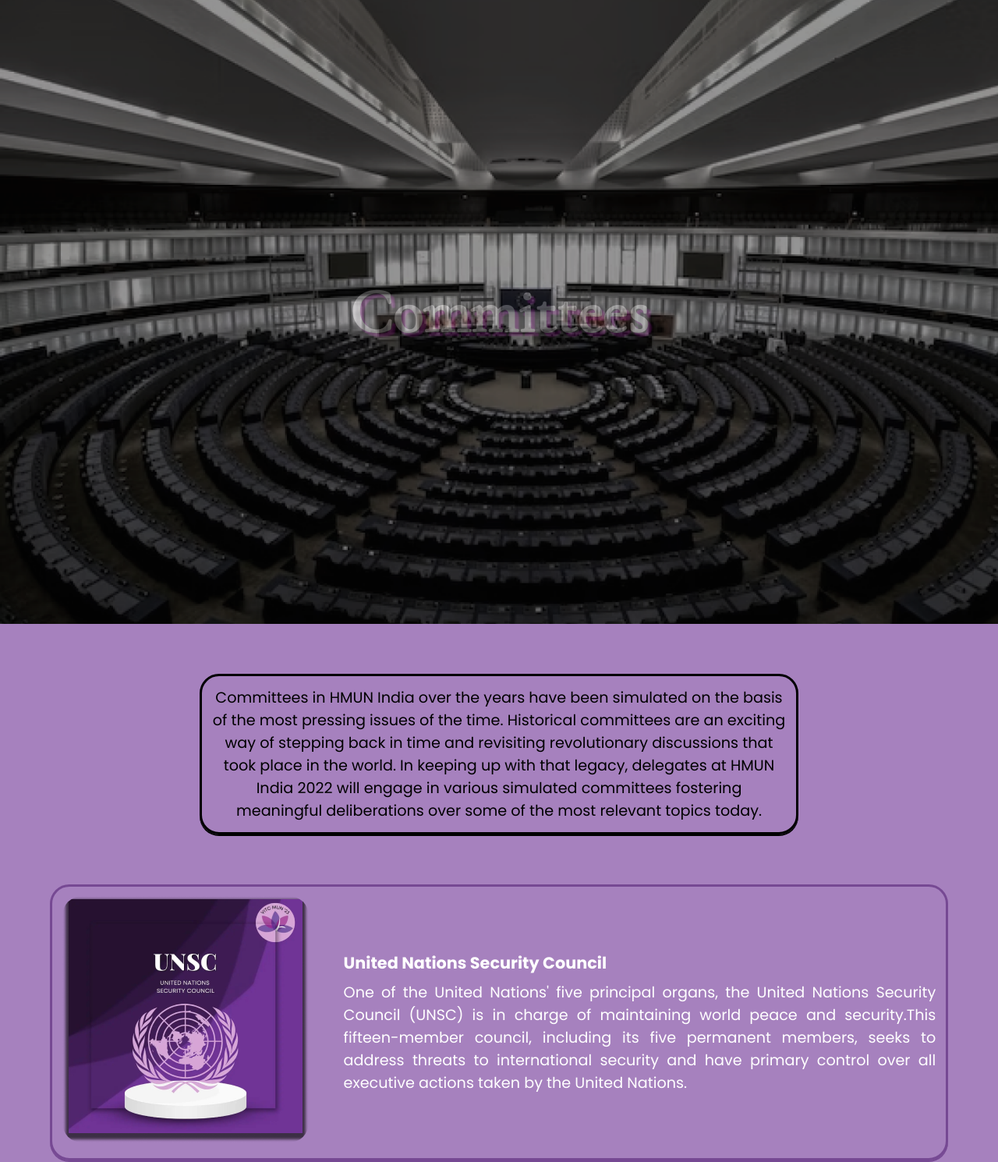
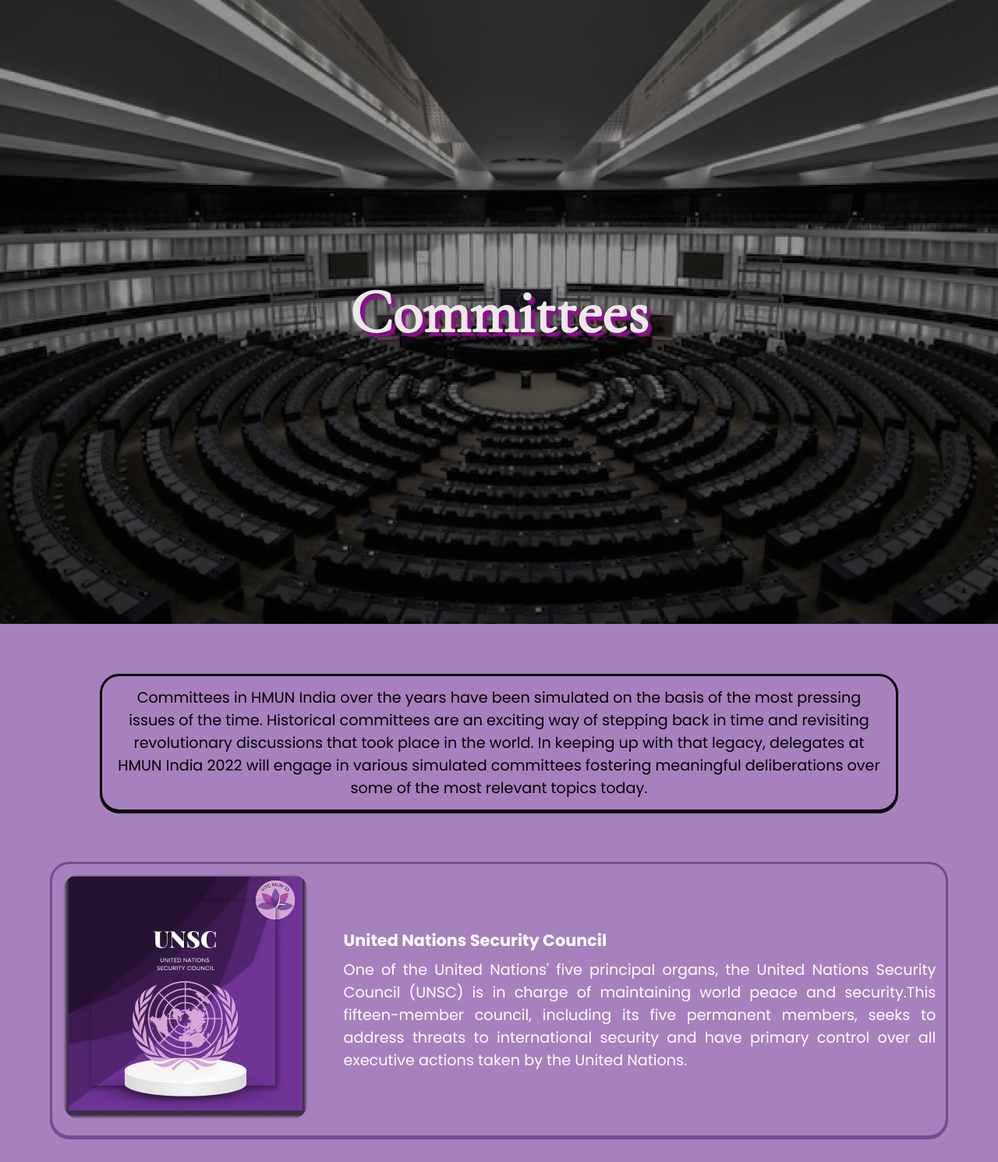
Before and after one commit to srummanf/vitcmun23-website-new, a plain HTML site: page Commitees/index.html in a window 1280 px wide. Shown: the top 1490 px of the page at 78% size. Drawn offline with nearby package versions, Linux system fonts and the light colour scheme.

Commit message:
Add files via upload

```diff
--- a/Commitees/style.css
+++ b/Commitees/style.css
@@ -16,7 +16,7 @@
   width: 100%;
 }
 
-.main::after {
+.main::before {
   content: "";
   background-color: black;
   background-image: url("/photo-1536181783029-1097aaf179de\ 1.png");
@@ -78,8 +78,8 @@
   text-align: center;
   justify-content: center;
   color: black;
-  margin-left: 20%;
-  margin-right: 20%;
+  margin-left: 10%;
+  margin-right: 10%;
   font-size: 1.2rem;
   border: solid black;
   border-top-left-radius: 25px;
```
